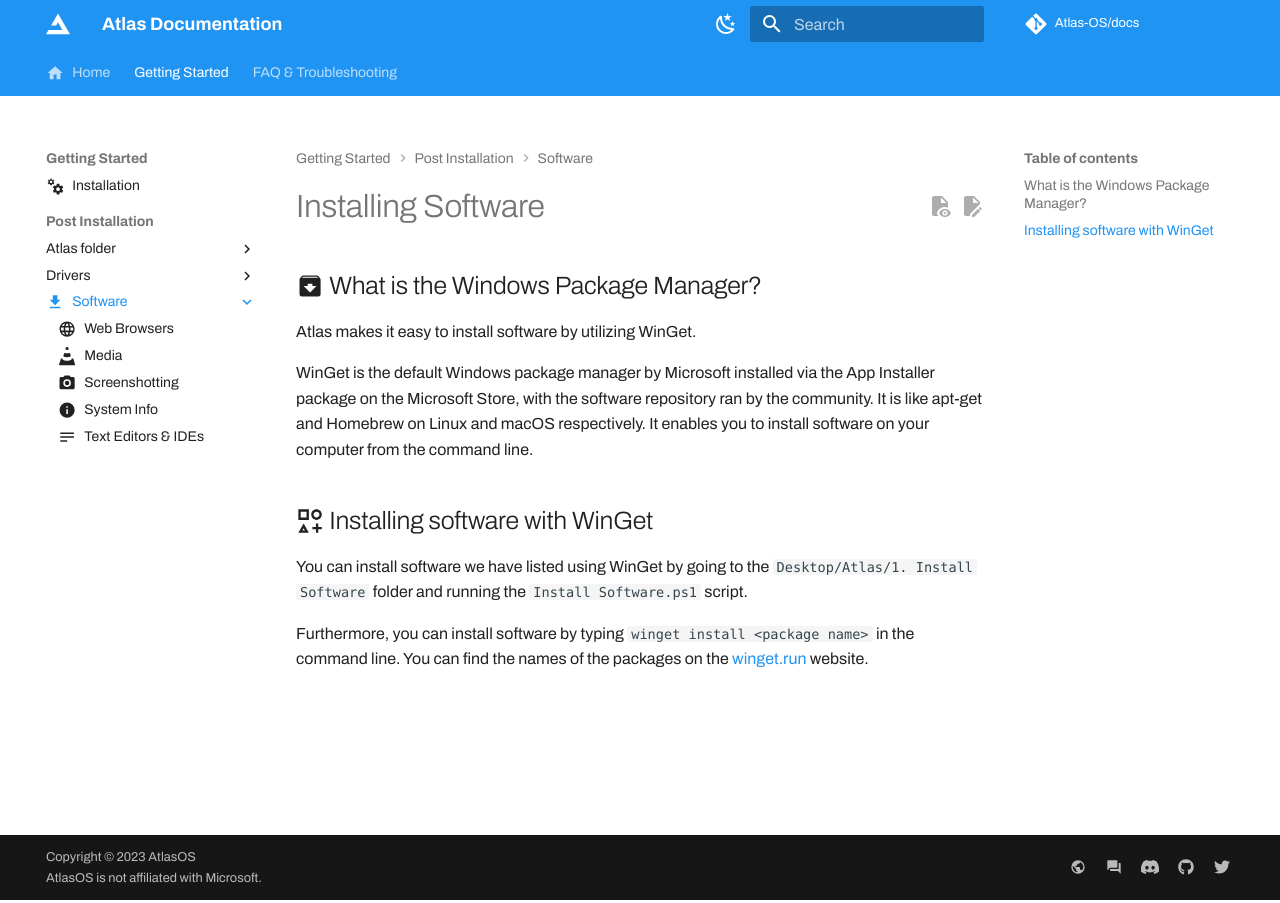
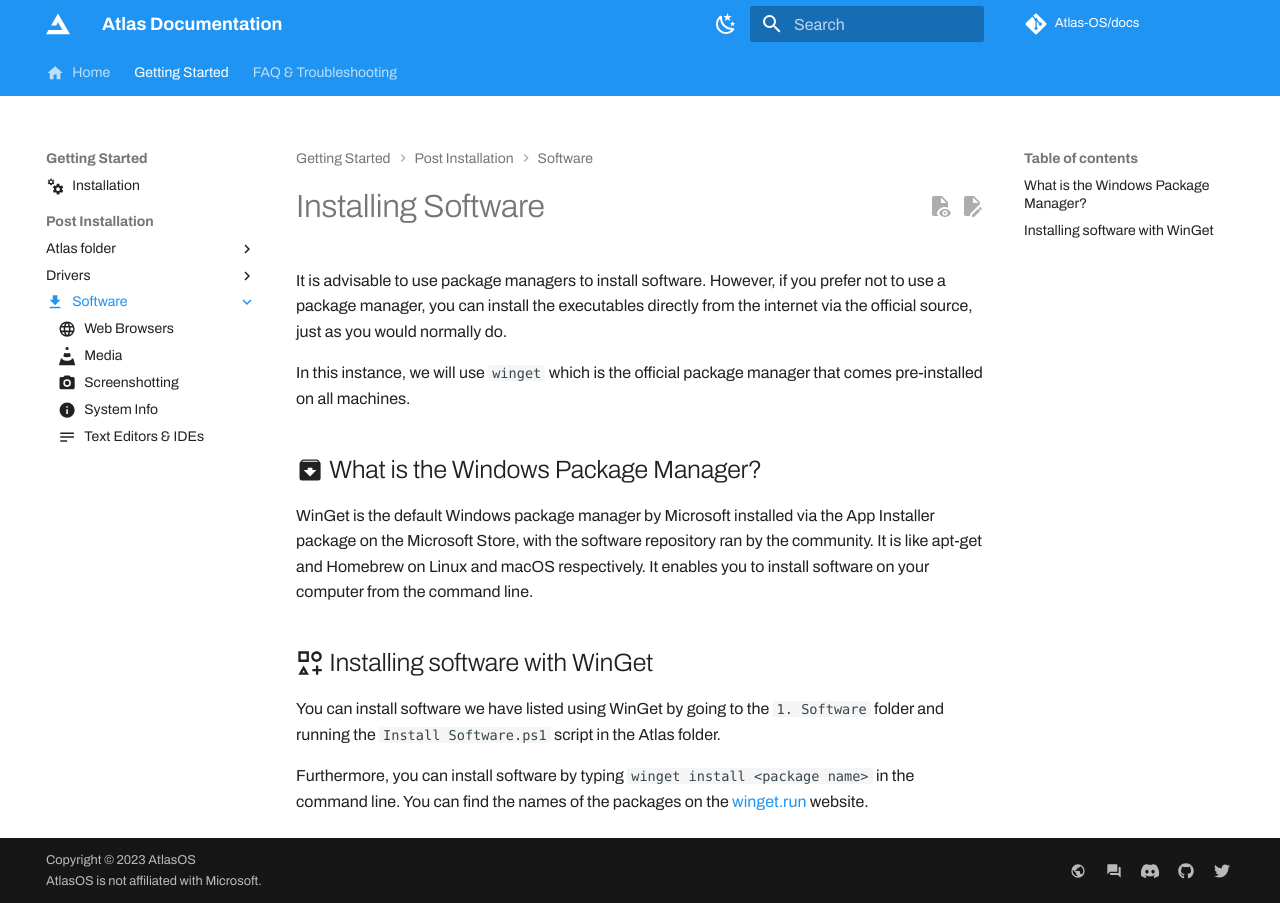
Before and after one commit to Atlas-OS/docs, an MkDocs documentation site: the page built from docs/getting-started/post-installation/software/index.md, in a window 1280 px wide. Built offline with MkDocs 1.6.1 and Material for MkDocs 9.7.7, drawn with Linux system fonts in a browser that asks for light colours; some web fonts are replaced; comment, search, counter and statistics services are not loaded.

Commit message:
fix: :memo: Rewrite software page for clarity

```diff
--- a/docs/getting-started/post-installation/software/index.md
+++ b/docs/getting-started/post-installation/software/index.md
@@ -6,14 +6,16 @@ icon: material/download
 
 # Installing Software
 
+It is advisable to use package managers to install software. However, if you prefer not to use a package manager, you can install the executables directly from the internet via the official source, just as you would normally do.
+
+In this instance, we will use `winget` which is the official package manager that comes pre-installed on all machines.
+
 ## :material-package-down: What is the Windows Package Manager?
-
-Atlas makes it easy to install software by utilizing WinGet.
 
 WinGet is the default Windows package manager by Microsoft installed via the App Installer package on the Microsoft Store, with the software repository ran by the community. It is like apt-get and Homebrew on Linux and macOS respectively. It enables you to install software on your computer from the command line.
 
 ## :material-shape-plus-outline: Installing software with WinGet
 
-You can install software we have listed using WinGet by going to the `Desktop/Atlas/1. Install Software` folder and running the `Install Software.ps1` script.
+You can install software we have listed using WinGet by going to the `1. Software` folder and running the `Install Software.ps1` script in the Atlas folder.
 
 Furthermore, you can install software by typing `winget install <package name>` in the command line. You can find the names of the packages on the [winget.run](https://winget.run) website.
```
